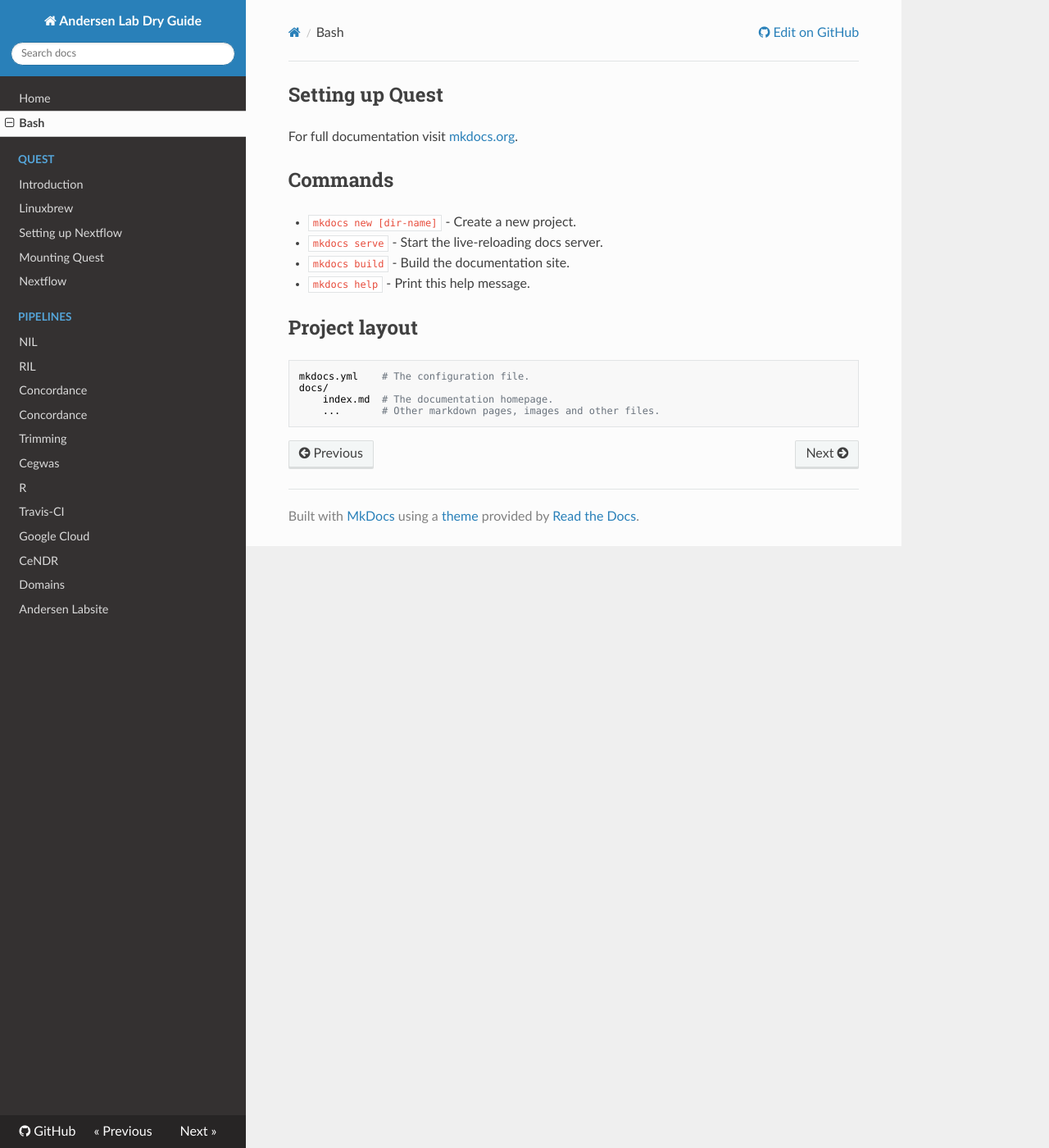
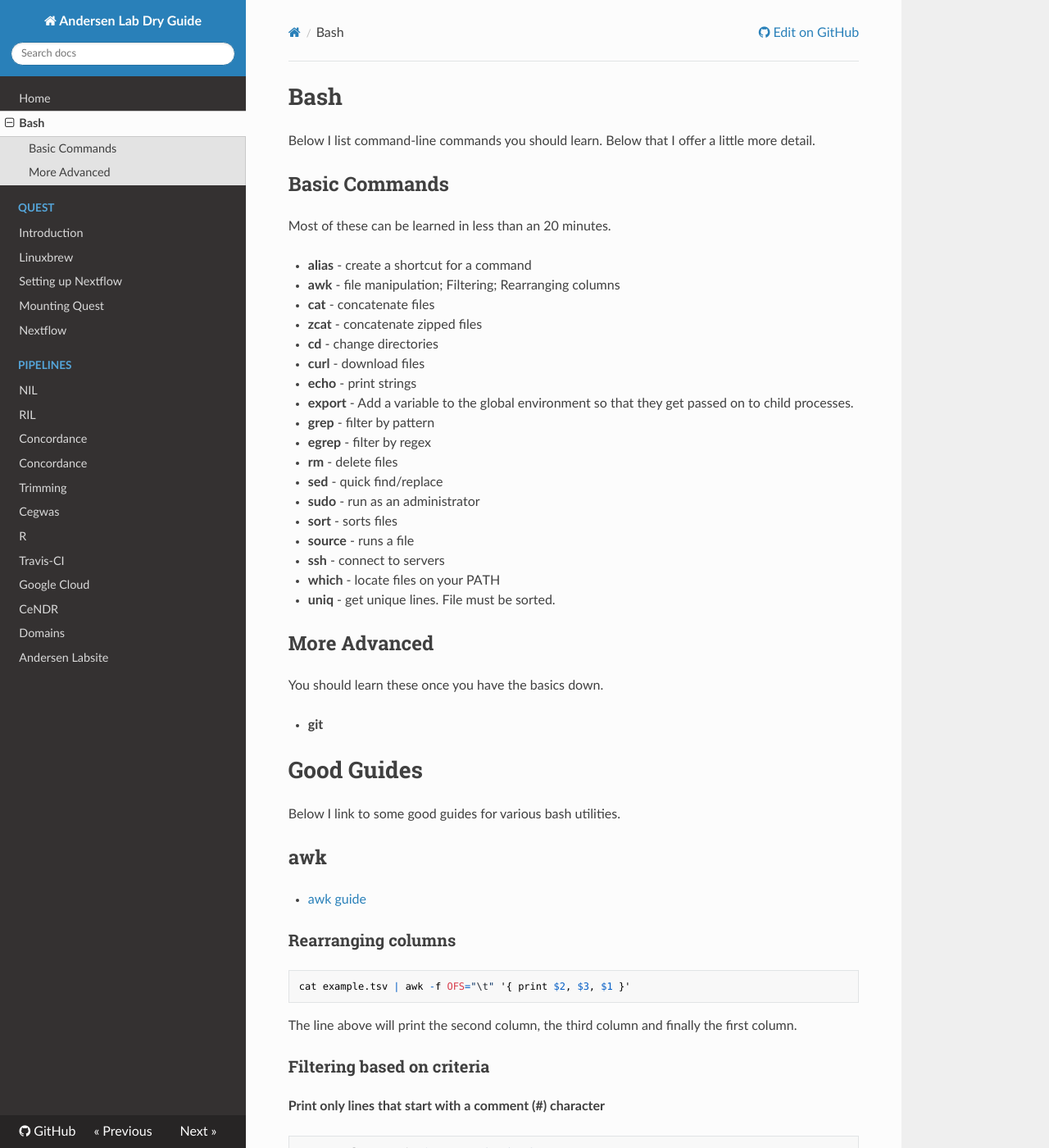
Before and after one commit to AndersenLab/dry-guide, an MkDocs documentation site: the page built from docs/bash.md, in a window 1280 px wide and 1400 px high. Shown: the whole window at 82% size. Built offline with MkDocs 1.6.1, drawn with Linux system fonts in a browser that asks for light colours; nearby versions of some CDN libraries; old or Windows-style settings are respelled for this version of MkDocs; some of the changed text lies outside the part shown.

Commit message:
Add more bash

````diff
--- a/docs/bash.md
+++ b/docs/bash.md
@@ -1,17 +1,73 @@
-## Setting up Quest
+# Bash
 
-For full documentation visit [mkdocs.org](http://mkdocs.org).
+Below I list command-line commands you should learn. Below that I offer a little more detail.
 
-## Commands
+## Basic Commands
 
-* `mkdocs new [dir-name]` - Create a new project.
-* `mkdocs serve` - Start the live-reloading docs server.
-* `mkdocs build` - Build the documentation site.
-* `mkdocs help` - Print this help message.
+Most of these can be learned in less than an 20 minutes.
 
-## Project layout
+* __alias__ - create a shortcut for a command
+* __awk__ - file manipulation; Filtering; Rearranging columns
+* __cat__ - concatenate files
+* __zcat__ - concatenate zipped files
+* __cd__ - change directories
+* __curl__ - download files
+* __echo__ - print strings
+* __export__ - Add a variable to the global environment so that they get passed on to child processes.
+* __grep__ - filter by pattern
+* __egrep__ - filter by regex
+* __rm__ - delete files
+* __sed__ - quick find/replace
+* __sudo__ - run as an administrator
+* __sort__ - sorts files
+* __source__ - runs a file
+* __ssh__ - connect to servers
+* __which__ - locate files on your PATH
+* __uniq__ - get unique lines. File must be sorted.
 
-    mkdocs.yml    # The configuration file.
-    docs/
-        index.md  # The documentation homepage.
-        ...       # Other markdown pages, images and other files.
+## More Advanced
+
+You should learn these once you have the basics down.
+
+* __git__
+
+# Good Guides
+
+Below I link to some good guides for various bash utilities.
+
+## awk
+
+* [awk guide](https://linuxconfig.org/learning-linux-commands-awk)
+
+### Rearranging columns
+
+```
+cat example.tsv | awk -f OFS="\t" '{ print $2, $3, $1 }'
+```
+
+The line above will print the second column, the third column and finally the first column.
+
+### Filtering based on criteria
+
+__Print only lines that start with a comment (#) character__
+
+```
+cat example.tsv awk '$0 ~ "^#" { print }'
+```
+
+## bcftools
+
+* [bcftools manual](https://samtools.github.io/bcftools/howtos/index.html)
+
+## Screen
+
+Screen can be used to run things in the background. It is extremely useful if you need to run things on quest without worry that they will be terminated if you log out or get kicked off. This is essential when running __nextflow__ because pipelines can sometimes run for many hours and its likely you will be kicked off in that time or lose your connection.
+
+* [Screen basics](https://www.linode.com/docs/networking/ssh/using-gnu-screen-to-manage-persistent-terminal-sessions)
+
+## uniq
+
+Get a count of lines in a file.
+```
+cat myfile.tsv | sort | uniq -c
+```
````
